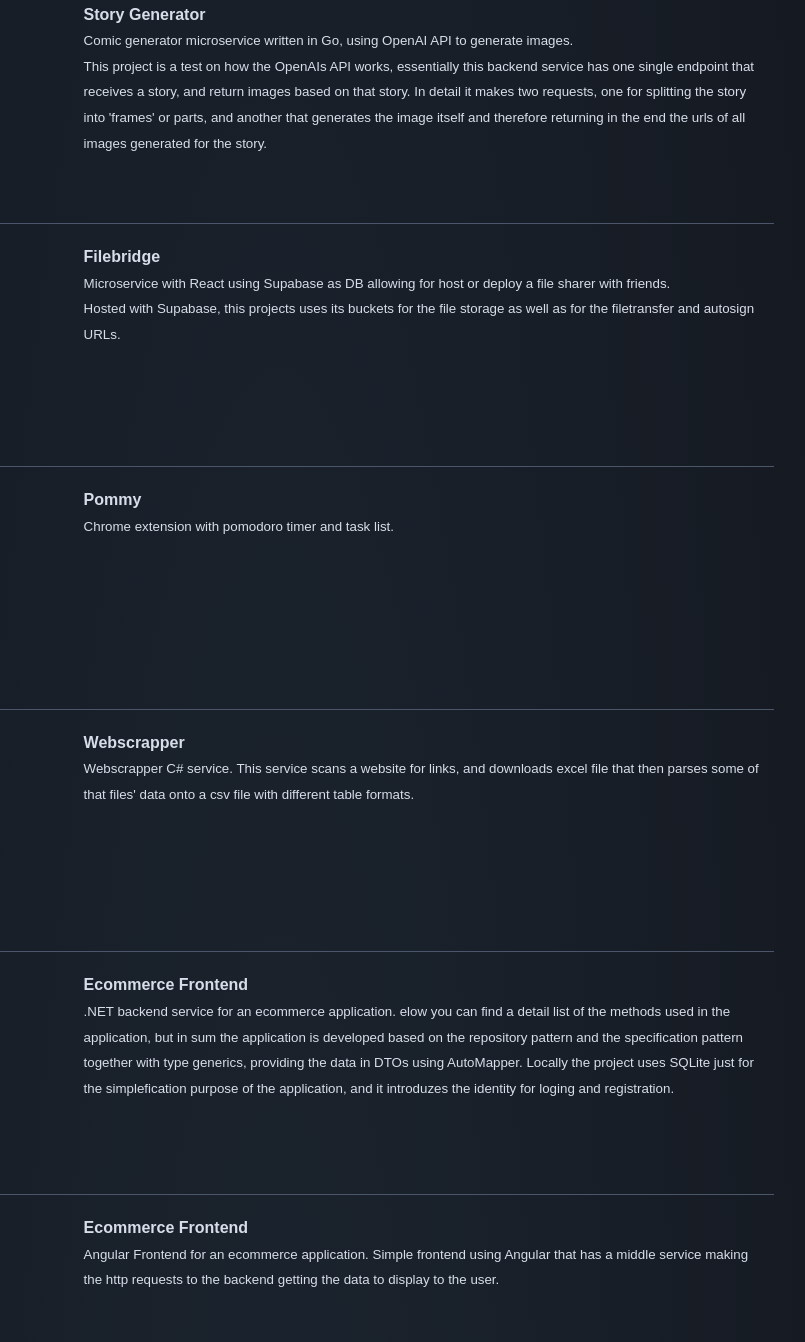
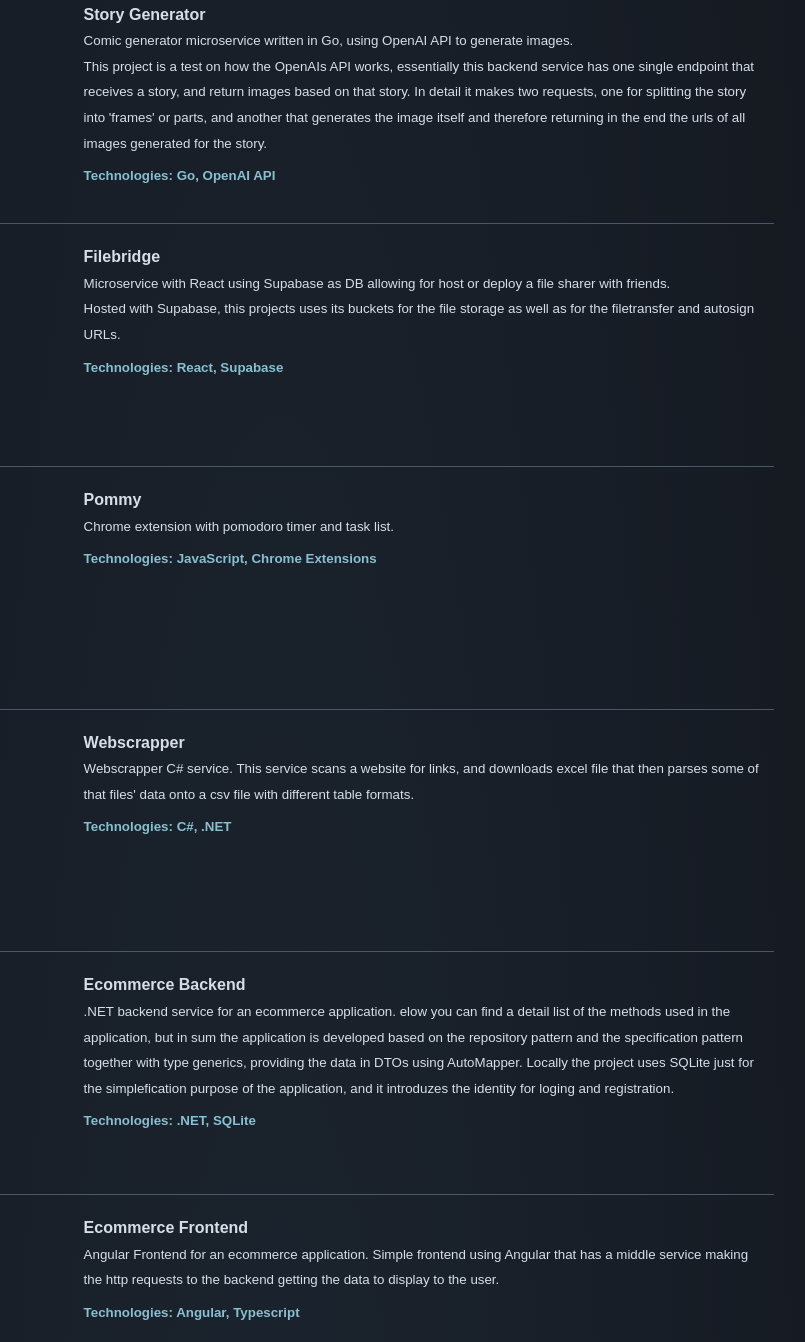
Before and after one commit to thatsBruno/portfolio.io, a plain HTML site: page index.html in a window 1280 px wide. Shown: the part 2938-4280 px from the top of the page, 362-1167 px from the left. Drawn offline with Linux system fonts and the light colour scheme.

Commit message:
added tech in projects

```diff
--- a/index.html
+++ b/index.html
@@ -281,6 +281,13 @@
             border-radius: 5px;
             /* Optional: add rounded corners */
         }
+
+        .tech-label {
+            display: block; /* Ensure it takes a new line */
+            margin-top: 10px; /* Add some space above */
+            font-weight: bold; /* Make it bold */
+            color: #88C0D0; /* Match the color with the theme */
+        }
     </style>
 </head>
 
@@ -392,6 +399,8 @@
                         Peer to peer microservice written in Go, utilizing TCP transport methods for files.
                         <br> Currently work in progress...
                     </small>
+                    <!-- Moved technologies to the bottom -->
+                    <small class="tech-label">Technologies: Go, TCP</small> <!-- Added class for styling -->
                 </div>
             </div>
             <div class="project">
@@ -407,6 +416,7 @@
                         Lessons, Users, and Enrollment models. <br>
                         REST API as connection point.
                     </small>
+                    <small class="tech-label">Technologies: Java, Spring Boot, REST</small> <!-- Added class for styling -->
                 </div>
             </div>
             <div class="project">
@@ -424,6 +434,7 @@
                         about 13k rows, however this model only reached 59.81 RSquared with FastForestRegression since
                         the dataset I had was small.
                     </small>
+                    <small class="tech-label">Technologies: ML.NET, C#</small> <!-- Added class for styling -->
                 </div>
             </div>
             <div class="project">
@@ -443,6 +454,7 @@
                         that generates the image itself and therefore returning in the end the urls of all images
                         generated for the story.
                     </small>
+                    <small class="tech-label">Technologies: Go, OpenAI API</small> <!-- Added class for styling -->
                 </div>
             </div>
             <div class="project">
@@ -459,6 +471,7 @@
                         <br> Hosted with Supabase, this projects uses its buckets for the file storage as well as for
                         the filetransfer and autosign URLs.
                     </small>
+                    <small class="tech-label">Technologies: React, Supabase</small> <!-- Added class for styling -->
                 </div>
             </div>
             <div class="project">
@@ -472,6 +485,7 @@
                     <small>
                         Chrome extension with pomodoro timer and task list.
                     </small>
+                    <small class="tech-label">Technologies: JavaScript, Chrome Extensions</small> <!-- Added class for styling -->
                 </div>
             </div>
             <div class="project">
@@ -487,6 +501,7 @@
                         This service scans a website for links, and downloads excel file that then parses some of that
                         files' data onto a csv file with different table formats.
                     </small>
+                    <small class="tech-label">Technologies: C#, .NET</small> <!-- Added class for styling -->
                 </div>
             </div>
             <div class="project">
@@ -496,7 +511,7 @@
                     </a>
                 </div>
                 <div class="experience-details">
-                    <strong>Ecommerce Frontend</strong><br>
+                    <strong>Ecommerce Backend</strong><br>
                     <small>
                         .NET backend service for an ecommerce application.
                         elow you can find a detail list of the methods used in the application, but in sum the
@@ -505,6 +520,7 @@
                         just for the simplefication purpose of the application, and it introduzes the identity for
                         loging and registration.
                     </small>
+                    <small class="tech-label">Technologies: .NET, SQLite</small> <!-- Added class for styling -->
                 </div>
             </div>
             <div class="project">
@@ -520,6 +536,7 @@
                         Simple frontend using Angular that has a middle service making the http requests to the backend
                         getting the data to display to the user.
                     </small>
+                    <small class="tech-label">Technologies: Angular, Typescript</small> <!-- Added class for styling -->
                 </div>
             </div>
             <div class="project">
@@ -534,6 +551,7 @@
                         Very simple .NET/React chat application.
                         .NET project using SignalR to perform Websocket connection web chat application.
                     </small>
+                    <small class="tech-label">Technologies: .NET, React, SignalR</small> <!-- Added class for styling -->
                 </div>
             </div>
         </div>
```
